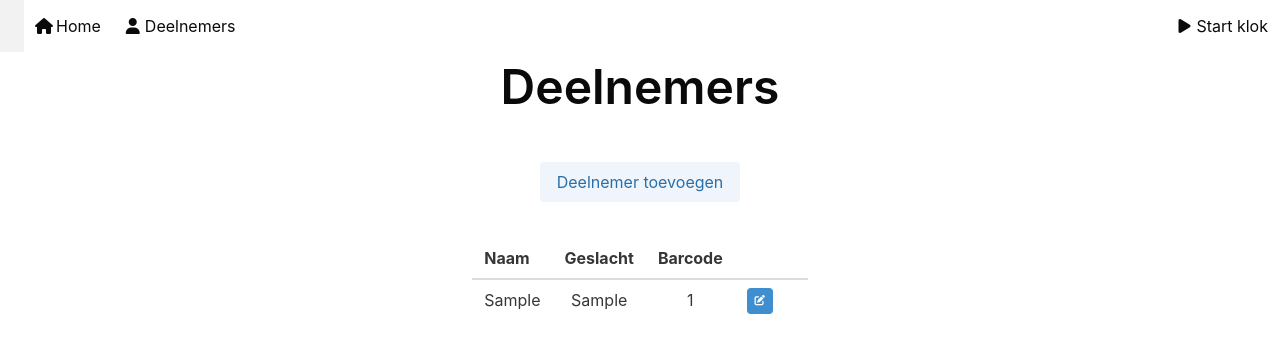
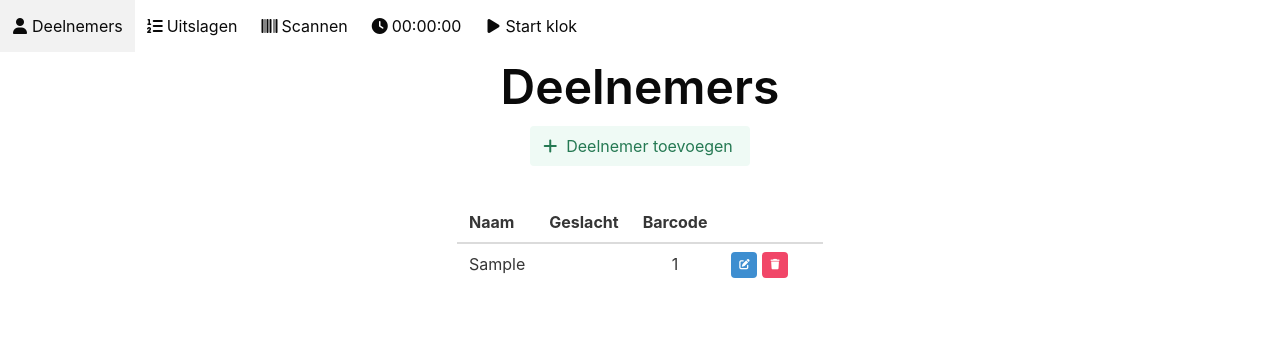
Before and after one commit to nilsbebelaar/Hardlopen-scanner, a Flask app: page /deelnemers in a window 1280 px wide. Shown: the top 353 px of the page. Run offline with Flask 2, Linux system fonts and the light colour scheme; tables that the repository leaves empty hold one stand-in row (values such as "Sample post"); data that the repository does not hold is empty; parts of the project's set-up code (start-up, migrations or seed data) failed here and were passed over; some libraries are stand-ins or nearby versions.

Commit message:
Big update

```diff
--- a/app/main/routes.py
+++ b/app/main/routes.py
@@ -1,7 +1,8 @@
-from flask import Blueprint, render_template, request, redirect, url_for, flash, current_app
+from flask import Blueprint, render_template, request, redirect, url_for, flash, current_app, jsonify, Markup
 from app import db
 from app.models import Deelnemers, Tijden
-from datetime import datetime
+from datetime import datetime, timedelta
+import time
 from sqlalchemy import asc, desc
 
 main_bp = Blueprint('main', __name__, template_folder='templates', static_folder='static')
@@ -67,10 +68,14 @@
 
     if not deelnemer:
         flash(f"ID '{id}' bestaat niet", 'info')
-        return redirect(url_for('main.deelnemers'))
+        return jsonify({'success': False})
 
-    flash(f"Deelnemer '{deelnemer.naam}' is verwijderd", 'info')
-    return redirect(url_for('main.deelnemers'))
+    deelnemer = Deelnemers.query.get(id)
+    db.session.delete(deelnemer)
+    db.session.commit()
+
+    flash(f"Deelnemer '{deelnemer.naam}' is verwijderd", 'danger')
+    return jsonify({'success': True})
 
 
 @main_bp.route('/deelnemers', methods=['GET'])
@@ -85,61 +90,78 @@
         return render_template('tijd_scan.html')
 
     if request.method == 'POST':
+        barcode = request.form.get('barcode')
+
+        if not Deelnemers.query.filter_by(barcode=barcode).first():
+            flash(f'Er is geen gebruiker met barcode {barcode}', 'danger')
+            return redirect(url_for('main.tijd_scan'))
+
         db_row = Tijden()
-        db_row.tijd = datetime.utcnow()
-        db_row.barcode = request.form.get('barcode')
+        db_row.tijd = time.time()
+        db_row.barcode = barcode
 
         db.session.add(db_row)
         db.session.commit()
 
-        start_tijd = Tijden.query.filter_by(barcode=9999).order_by(desc(Tijden.tijd)).first()
-        gelopen_tijd = db_row.tijd - start_tijd.tijd
-        flash(f"{str(gelopen_tijd).split('.')[0]} geregistreerd voor '{db_row.deelnemer.naam}' is bewerkt", 'info')
+        start_tijd = Tijden.query.filter_by(barcode=9999).order_by(desc(Tijden.tijd)).first().tijd
+        flash(f"{time.strftime('%H:%M:%S', time.gmtime(db_row.tijd - start_tijd))} geregistreerd voor '{db_row.deelnemer.naam}' is bewerkt", 'info')
         return redirect(url_for('main.tijd_scan'))
 
 
-@main_bp.route('/timer/start', methods=['GET'])
+@main_bp.route('/timer/start', methods=['PUT'])
 def timer_start():
+    rows = Tijden.query.all()
+    for row in rows:
+        db.session.delete(row)
+    # db.session.commit()
+
     db_row = Tijden()
-    db_row.tijd = datetime.utcnow()
+    db_row.tijd = time.time()
     db_row.barcode = 9999
 
     db.session.add(db_row)
     db.session.commit()
 
-    flash(f"Timer gestart om {db_row.tijd.strftime('%H:%M')}", 'info')
-    return redirect(url_for('main.tijd_scan'))
+    flash(Markup(f'Timer gestart om <timestamp time="{db_row.tijd}"></timestamp>'), 'info')
+    return jsonify({'success': True})
 
 
 @main_bp.route('/uitslag/list', methods=['GET'])
 def uitslag_list():
     start_tijd = Tijden.query.filter_by(barcode=9999).order_by(desc(Tijden.tijd)).first().tijd
 
-    deelnemers =  [{'barcode':r.barcode} for r in db.session.query(Tijden.barcode).distinct() if r.barcode != 9999]
+    deelnemers = [{'barcode': r.barcode} for r in db.session.query(Tijden.barcode).distinct() if r.barcode != 9999]
     meeste_rondes = 0
     for deelnemer in deelnemers:
-        deelnemer['rondes'] = Tijden.query.filter_by(barcode = deelnemer['barcode']).count()
+        deelnemer['rondes'] = Tijden.query.filter_by(barcode=deelnemer['barcode']).count()
         if deelnemer['rondes'] > meeste_rondes:
             meeste_rondes = deelnemer['rondes']
 
     deelnemers_gesorteerd = []
     for i in range(meeste_rondes, 0, -1):
-        deelnemers_met_x_rondes = [{'barcode':d['barcode']} for d in deelnemers if d['rondes'] == i]
+        deelnemers_met_x_rondes = [{'barcode': d['barcode']} for d in deelnemers if d['rondes'] == i]
         deelnemers_met_x_rondes_gesorteerd = []
         for deelnemer in deelnemers_met_x_rondes:
             deelnemer_db = Tijden.query.filter_by(barcode=deelnemer['barcode']).order_by(desc(Tijden.tijd)).first()
-            deelnemer['tijd'] = deelnemer_db.tijd - start_tijd
-            deelnemer['tijd_str'] = str(deelnemer_db.tijd - start_tijd).split('.')[0]
-            deelnemer['naam'] = deelnemer_db.deelnemer.naam
-            deelnemer['geslacht'] = deelnemer_db.deelnemer.geslacht
-            deelnemer['rondes'] = i
+            if deelnemer_db.barcode:
+                deelnemer['tijd'] = deelnemer_db.tijd - start_tijd
+                deelnemer['tijd_str'] = time.strftime('%H:%M:%S', time.gmtime(deelnemer_db.tijd - start_tijd))
+                deelnemer['naam'] = deelnemer_db.deelnemer.naam
+                deelnemer['geslacht'] = deelnemer_db.deelnemer.geslacht
+                deelnemer['rondes'] = i
 
-            deelnemers_met_x_rondes_gesorteerd.append(deelnemer)
+                deelnemers_met_x_rondes_gesorteerd.append(deelnemer)
 
         deelnemers_met_x_rondes_gesorteerd = sorted(deelnemers_met_x_rondes_gesorteerd, key=lambda d: d['tijd'])
 
         for deelnemer in deelnemers_met_x_rondes_gesorteerd:
             deelnemers_gesorteerd.append(deelnemer)
-    print(deelnemers_gesorteerd)
+    # print(deelnemers_gesorteerd)
 
     return render_template('uitslagen_list.html', deelnemers=deelnemers_gesorteerd)
+
+
+@main_bp.route('/start_tijd', methods=['GET'])
+def start_tijd():
+    tijd = Tijden.query.filter_by(barcode=9999).one().tijd
+    return jsonify(success=True, tijd=tijd)
--- a/app/main/templates/deelnemers.html
+++ b/app/main/templates/deelnemers.html
@@ -1,13 +1,16 @@
 {% extends "base.html" %}
 
 {% block header %}
-<p class="title is-1">Deelnemers</p>
-<a href="{{url_for('main.deelnemer_add')}}"><button class="button is-info is-light">Deelnemer toevoegen</button></a>
+<p class="title is-1 mb-3">Deelnemers</p>
+<a href="{{url_for('main.deelnemer_add')}}"><button class="button is-success is-light"><i class="icon"><span
+        class="fa fa-plus"></span></i>
+    <span>Deelnemer toevoegen</span>
+  </button></a>
 {% endblock %}
 
 {% block content %}
 <div class="table-container">
-  <table class="table is-hoverable competitions">
+  <table class="table is-hoverable deelnemers">
     <thead>
       <tr>
         <th>Naam</th>
@@ -22,12 +25,26 @@
         <td> <span class="has-tooltip-top has-tooltip-arrow" style="border-bottom: none;"
             data-tooltip="Deelnemer ID: {{deelnemer.id}}">{{deelnemer.naam}}</span>
         </td>
-        <td class="has-text-centered">{{deelnemer.geslacht}}</td>
+        <td class="has-text-centered">
+          {% if deelnemer['geslacht'] == "M" %}Man{% endif %}
+          {% if deelnemer['geslacht'] == "V" %}Vrouw{% endif %}
+        </td>
         <td class="has-text-centered">{{deelnemer.barcode}}</td>
         <td class="has-text-centered">
           <a href="{{url_for('main.deelnemer_edit', id=deelnemer.id)}}"
             class="has-tooltip-info has-tooltip-arrow has-text-centered" data-tooltip="Bewerken"><button
-              class="button is-info"><span class="icon is-small"><i class="fas fa-pen-to-square"></i></span></button></a>
+              class="button is-info"><span class="icon is-small"><i
+                  class="fas fa-pen-to-square"></i></span></button></a>
+          <!-- <a href="{{url_for('main.deelnemer_delete', id=deelnemer.id)}}" data-confirm="{{deelnemer.naam}} verwijderen?"
+            data-method="delete" rel="nofollow" class="has-tooltip-danger has-tooltip-arrow has-text-centered"
+            data-tooltip="Verwijderen"> -->
+          <button id="delete_{{deelnemer.id}}"
+            class="button is-danger has-tooltip-danger has-tooltip-arrow has-text-centered" data-tooltip="Verwijderen">
+            <span class="icon is-small"><i class="fas fa-trash"></i></span></button>
+          <script>
+            deleteButton('{{deelnemer.id}}', '{{deelnemer.naam}}')
+          </script>
+
         </td>
       </tr>
       {% endfor %}
--- a/app/main/templates/tijd_scan.html
+++ b/app/main/templates/tijd_scan.html
@@ -15,12 +15,14 @@
       <div class="field-body">
         <div class="field is-expanded">
           <div class="control">
-            <input class="input" type="text" name="barcode">
+            <input id="defaultInput" class="input" type="text" name="barcode">
           </div>
         </div>
       </div>
     </div>
-
+    <script>
+      $("#defaultInput").focus();
+    </script>
     <hr>
     <div class="flex-center">
       <button class="button is-block is-info is-light is-medium">
--- a/app/models.py
+++ b/app/models.py
@@ -18,6 +18,6 @@
     __tablename__ = 'Tijden'
 
     id = db.Column(db.Integer, primary_key=True)
-    tijd = db.Column(db.DateTime)
+    tijd = db.Column(db.Float)
     barcode = db.Column(db.Integer, db.ForeignKey('Deelnemers.barcode'))
     deelnemer = db.relationship("Deelnemers", back_populates="tijden")
--- a/app/static/css/hardlopen.css
+++ b/app/static/css/hardlopen.css
@@ -28,6 +28,19 @@
     margin-right: 0.25em;
 }
 
+.navbar-brand .navbar-item.logo {
+    padding: 2px;
+}
+
+.navbar-brand .navbar-item.logo img {
+    max-height: 2.5rem;
+}
+
+.navbar-brand .navbar-item.logo:hover {
+    background-color: initial !important;
+    color: initial !important;
+}
+
 .message-column-centered {
     margin: .75em auto;
     max-width: 560px;
@@ -43,29 +56,29 @@
     row-gap: 5px;
 }
 
-table.competitions {
+table.deelnemers,
+table.uitslagen {
     overflow: hidden;
     max-width: 1160px;
     margin-left: auto;
     margin-right: auto;
 }
 
-table.competitions th,
-table.competitions td {
+table.deelnemers th,
+table.deelnemers td,
+table.uitslagen th,
+table.uitslagen td {
     white-space: nowrap;
 }
 
-table.competitions thead th:last-child,
-table.competitions tbody td:last-child {
+table.deelnemers thead th:last-child,
+table.deelnemers tbody td:last-child {
     padding-right: 35px;
 }
 
-table.competitions tr a button {
+table.deelnemers tr button,
+table.uitslagen tr button {
     font-size: .65em;
-}
-
-table.competitions td .flag {
-    margin-right: 5px;
 }
 
 a.has-tooltip-multiline::before {
--- /dev/null
+++ b/app/static/js/hardlopen.js
@@ -0,0 +1,95 @@
+var DateTime = luxon.DateTime;
+
+$(function () {
+  $('timestamp').each(function () {
+    var start_time = DateTime.fromSeconds(parseFloat($(this).attr('time')));
+    $(this).text(start_time.toLocaleString(DateTime.TIME_24_WITH_SECONDS));
+  });
+});
+
+$(function () {
+  $.ajax({
+    type: "GET",
+    url: '/start_tijd',
+    success: function (data) {
+      setInterval(function updateTime() {
+        $('live_clock').each(function () {
+          var start_tijd = DateTime.fromSeconds(data.tijd);
+          var nu = DateTime.utc();
+          $(this).text(nu.diff(start_tijd).toFormat("hh:mm:ss"));
+        });
+        return updateTime;
+      }(), 1000);
+    }
+  });
+});
+
+$(function () {
+  $('#start_clock').on('click', function () {
+    $.confirm({
+      useBootstrap: false,
+      title: 'Klok starten',
+      icon: 'fa fa-warning',
+      content: 'Weet je zeker dat je de klok wil starten? <br> <b>Alle niet opgeslagen uitslagen gaan verloren.</b> <br> <i>Deze actie kan niet ongedaan gemaakt worden.</i>',
+      type: 'green',
+      typeAnimated: true,
+      animateFromElement: false,
+      autoClose: 'cancelAction|10000',
+      buttons: {
+        deleteUser: {
+          text: 'Klok starten',
+          btnClass: 'button is-success',
+          action: function () {
+            $.ajax({
+              url: '/timer/start',
+              type: 'PUT',
+              success: function (result) {
+                window.location.href = '/tijd/scan';
+              }
+            });
+          }
+        },
+        cancelAction: {
+          text: 'Annuleren',
+          btnClass: 'button is-light',
+          close: function () { }
+        }
+      }
+    });
+  });
+});
+
+function deleteButton(deelnemer_id, deelnemer_naam) {
+  $('#delete_' + deelnemer_id).on('click', function () {
+    $.confirm({
+      useBootstrap: false,
+      title: 'Deelnemer verwijderen',
+      icon: 'fa fa-warning',
+      content: 'Weet je zeker dat je \'' + deelnemer_naam + '\' wil verwijderen? <br> Deze actie kan niet ongedaan gemaakt worden.',
+      type: 'red',
+      typeAnimated: true,
+      animateFromElement: false,
+      autoClose: 'cancelAction|8000',
+      buttons: {
+        deleteUser: {
+          text: 'Verwijderen',
+          btnClass: 'button is-danger',
+          action: function () {
+            $.ajax({
+              url: '/deelnemer/delete/' + deelnemer_id,
+              type: 'DELETE',
+              success: function (result) {
+                window.location.href = '/deelnemers';
+              }
+            });
+          }
+        },
+        cancelAction: {
+          text: 'Annuleren',
+          btnClass: 'button is-light',
+          close: function () { }
+        }
+      }
+    });
+  });
+};
--- a/app/templates/base.html
+++ b/app/templates/base.html
@@ -7,6 +7,8 @@
   <meta name="viewport" content="width=device-width, initial-scale=1">
   <meta name="robots" content="noindex,nofollow">
   <title>Hardlopen Scanner</title>
+  <!-- <script rel="preload" src="https://kit.fontawesome.com/e2b7318c5c.js" crossorigin="anonymous"></script> -->
+  <link rel="stylesheet" href="https://ka-f.fontawesome.com/releases/v6.3.0/css/free.min.css">
   <link rel="stylesheet" href="https://cdn.jsdelivr.net/npm/bulma@0.9.4/css/bulma.min.css"
     integrity="sha256-rTpdO0HXBCNpreAHcu6tB2Ppg515Vo+5GtYSsnNLz+8=" crossorigin="anonymous">
   <link rel="stylesheet"
@@ -14,39 +16,42 @@
     integrity="sha256-OdzWB7wl1AMkFaqhYBnoQJGUJMDAexXa44rXs/d2n4A=" crossorigin="anonymous">
   <link rel="stylesheet" href="/static/css/hardlopen.css">
   <script src="https://cdn.jsdelivr.net/npm/jquery@3.6.3/dist/jquery.min.js"
-    integrity="sha256-pvPw+upLPUjgMXY0G+8O0xUf+/Im1MZjXxxgOcBQBXU=" crossorigin="anonymous"></script>
-  <script src="https://kit.fontawesome.com/e2b7318c5c.js" crossorigin="anonymous"></script>
+  integrity="sha256-pvPw+upLPUjgMXY0G+8O0xUf+/Im1MZjXxxgOcBQBXU=" crossorigin="anonymous"></script>
+  <script src="https://cdn.jsdelivr.net/npm/jquery-confirm@3.3.4/dist/jquery-confirm.min.js"
+  integrity="sha256-ofvu/Oqhm74vuZGlfF1/b4OUWkK/fzlVlAWxkgHr+S4=" crossorigin="anonymous"></script>
+  <link rel="stylesheet" href="https://cdn.jsdelivr.net/npm/jquery-confirm@3.3.4/css/jquery-confirm.css"
+  integrity="sha256-rNsB/Blv2R973jYmX5UeZ9gY3mn1s1l+mjLL8AysROI=" crossorigin="anonymous">
+  <script src="https://cdn.jsdelivr.net/npm/luxon@3.3.0/build/global/luxon.min.js"
+  integrity="sha256-Nn+JGDrq3PuTxcDfJmmI0Srj5LpfOFlKqEiPwQK7y40=" crossorigin="anonymous"></script>
+  <script src="/static/js/hardlopen.js"></script>
 </head>
 
 <body>
   <nav class="navbar is-white" role="navigation" aria-label="main navigation">
     <div class="navbar-brand">
-      <a class="navbar-item" href="/">
-        <!-- <img src="https://ra.nl/Logo_Rotterdam_Atletiek.svg" width="50" height="50"> -->
+      <!-- <div class="navbar-item logo">
+        <a href="/"><img src="https://ra.nl/Logo_Rotterdam_Atletiek.svg" width="50" height="50"></a>
+      </div> -->
+      <a href="{{ url_for('main.deelnemers') }}" class="navbar-item">
+        <span class="icon is-small"><i class="fa fa-user"></i></span>
+        <span>Deelnemers</span>
       </a>
-      <a role="button" class="navbar-burger" aria-label="menu" aria-expanded="false" data-target="navbarBasicExample">
-        <span aria-hidden="true"></span>
-        <span aria-hidden="true"></span>
-        <span aria-hidden="true"></span>
+      <a href="{{ url_for('main.uitslag_list') }}" class="navbar-item">
+        <span class="icon is-small"><i class="fa fa-list-ol"></i></span>
+        <span>Uitslagen</span>
       </a>
-    </div>
-    <div id="navbarMenu" class="navbar-menu">
-      <div class="navbar-start">
-        <a href="{{ url_for('main.index') }}" class="navbar-item">
-          <span class="icon is-small"><i class="fa-solid fa-house"></i></span>
-          <span>Home</span>
-        </a>
-        <a href="{{ url_for('main.deelnemers') }}" class="navbar-item">
-          <span class="icon is-small"><i class="fa-solid fa-user"></i></span>
-          <span>Deelnemers</span>
-        </a>
+      <a href="{{ url_for('main.tijd_scan') }}" class="navbar-item">
+        <span class="icon is-small"><i class="fa fa-barcode"></i></span>
+        <span>Scannen</span>
+      </a>
+      <div class="navbar-item">
+        <span class="icon is-small"><i class="fa fa-clock"></i></span>
+        <live_clock>00:00:00</live_clock>
       </div>
-      <div class="navbar-end">
-        <a class="navbar-item" href="{{url_for('main.timer_start')}}">
-          <span class="icon is-small"><i class="fa-solid fa-play"></i></span>
-          <span>Start klok</span>
-        </a>
-      </div>
+      <a id="start_clock" class="navbar-item">
+        <span class="icon is-small"><i class="fa fa-play"></i></span>
+        <span>Start klok</span>
+      </a>
     </div>
   </nav>
   <section class="hero is-white">
--- /dev/null
+++ b/buildcommands.txt
@@ -0,0 +1,3 @@
+docker build -t nilsbebelaar/hardlopen-scanner:latest .
+
+docker push nilsbebelaar/hardlopen-scanner:latest
```
Also changed, not shown: app/main/templates/index.html (+0 -45 lines), app/main/templates/uitslagen_list.html (+8 -5 lines), docker-compose.yml (+7 -9 lines).
